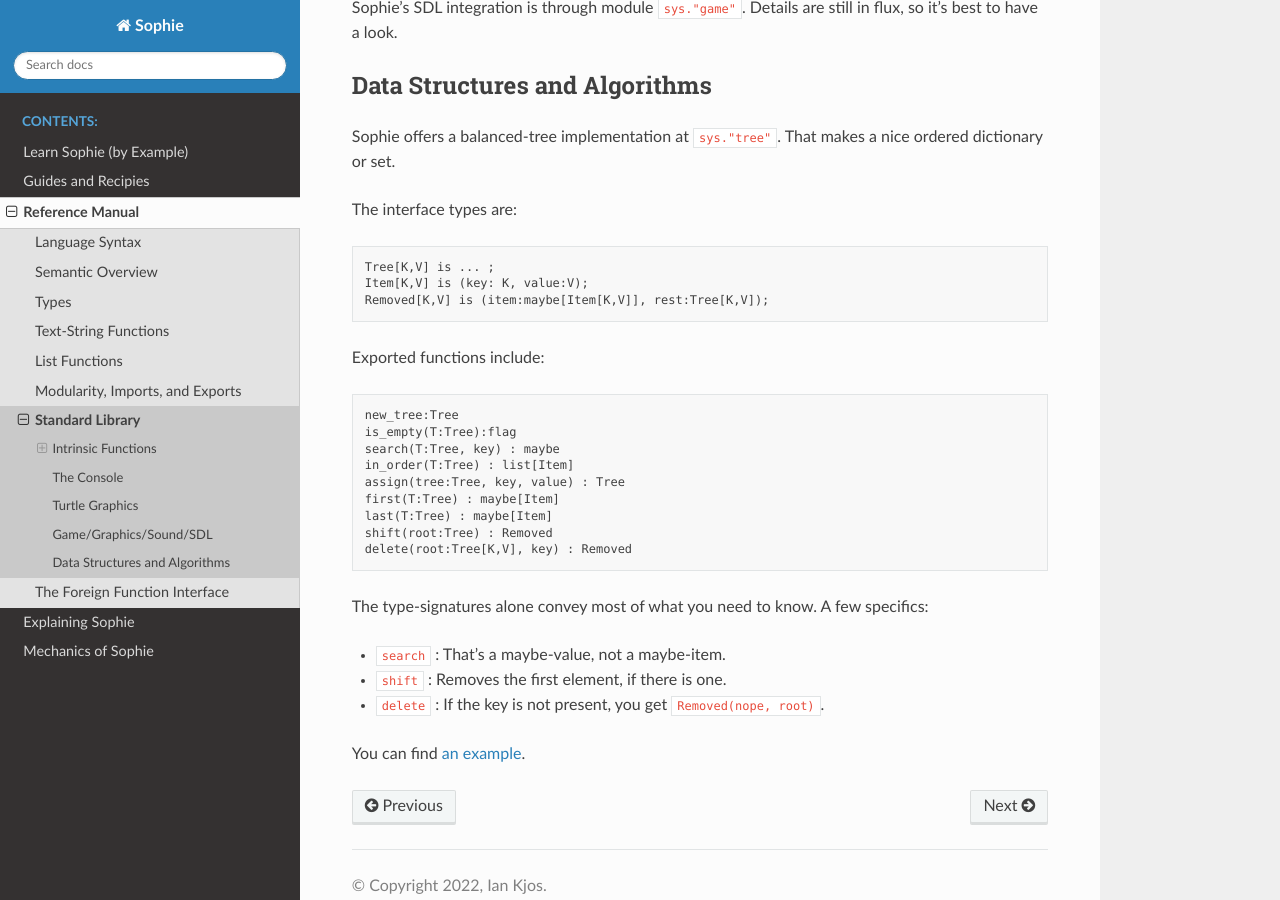
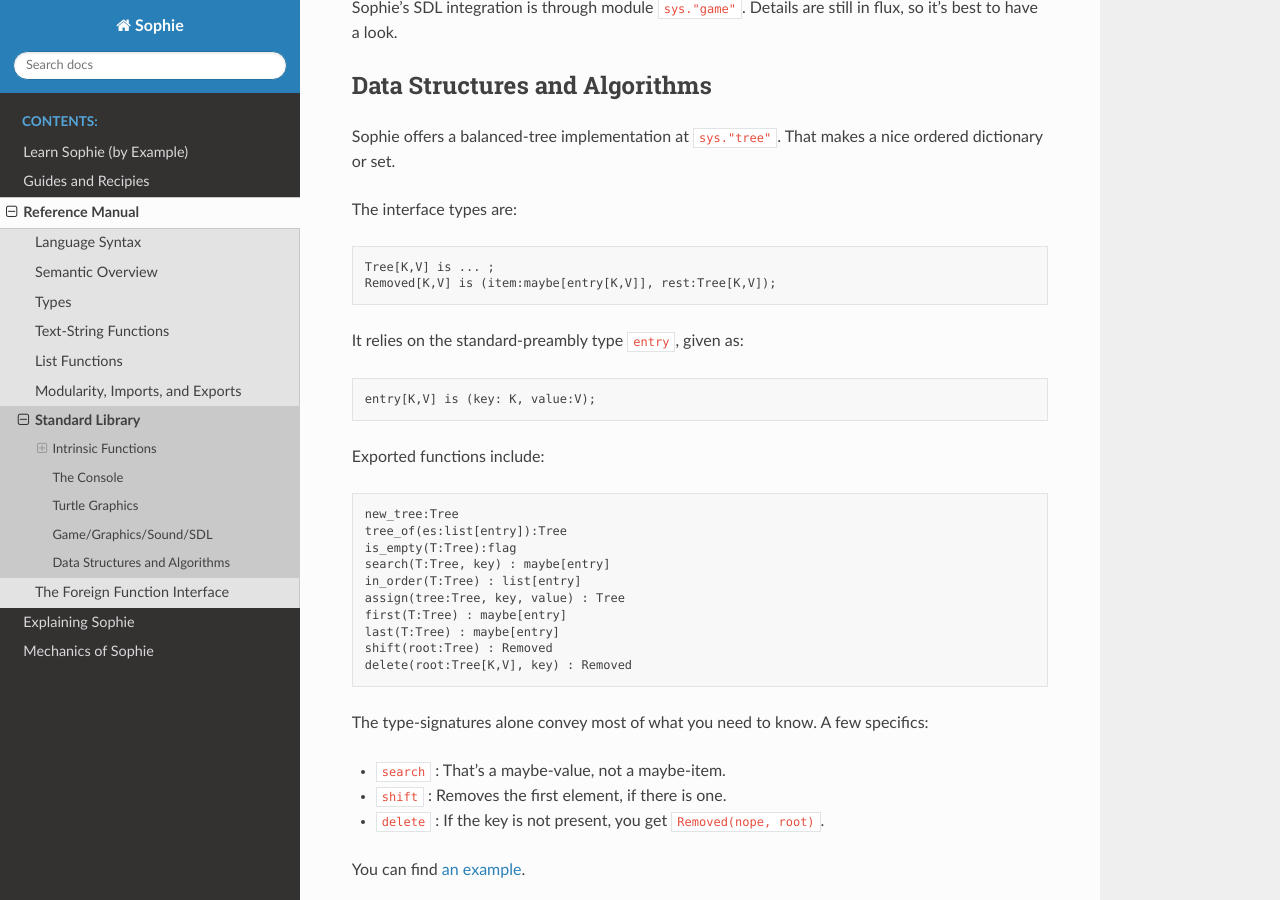
Before and after one commit to kjosib/sophie, a Sphinx documentation site: the page built from docs/ref/stdlib.rst, in a window 1280 px wide and 900 px high, scrolled down 2093 px. Built offline with Sphinx 7.4.7 and the Read the Docs theme 2.0.0, drawn with Linux system fonts in a browser that asks for light colours.

Commit message:
doc updates

```diff
--- a/docs/ref/stdlib.rst
+++ b/docs/ref/stdlib.rst
@@ -94,18 +94,22 @@ That makes a nice ordered dictionary or set.
 The interface types are::
 
     Tree[K,V] is ... ;
-    Item[K,V] is (key: K, value:V);
-    Removed[K,V] is (item:maybe[Item[K,V]], rest:Tree[K,V]);
+    Removed[K,V] is (item:maybe[entry[K,V]], rest:Tree[K,V]);
+
+It relies on the standard-preambly type ``entry``, given as::
+
+    entry[K,V] is (key: K, value:V);
 
 Exported functions include::
 
     new_tree:Tree
+    tree_of(es:list[entry]):Tree
     is_empty(T:Tree):flag
-    search(T:Tree, key) : maybe
-    in_order(T:Tree) : list[Item]
+    search(T:Tree, key) : maybe[entry]
+    in_order(T:Tree) : list[entry]
     assign(tree:Tree, key, value) : Tree
-    first(T:Tree) : maybe[Item]
-    last(T:Tree) : maybe[Item]
+    first(T:Tree) : maybe[entry]
+    last(T:Tree) : maybe[entry]
     shift(root:Tree) : Removed
     delete(root:Tree[K,V], key) : Removed
 
```
Also changed, not shown: BUGS.md (added, +16 -0 lines), docs/ref/string.rst (+4 -4 lines).
